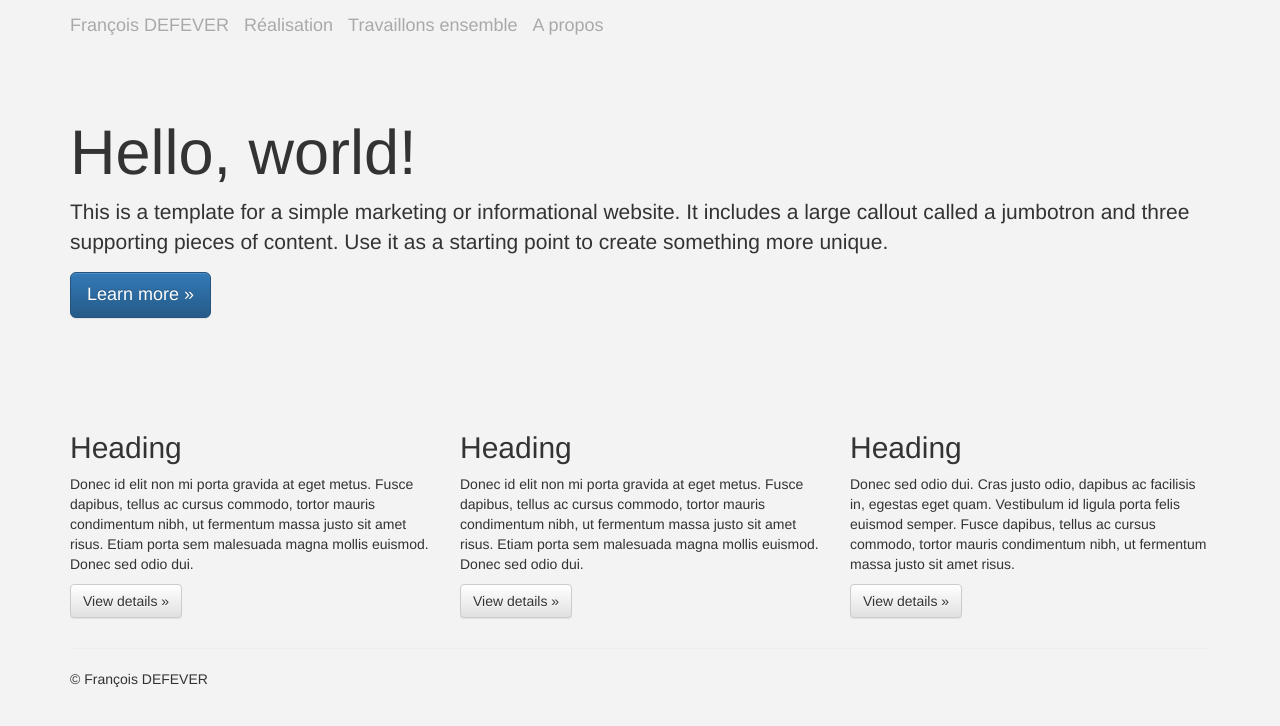
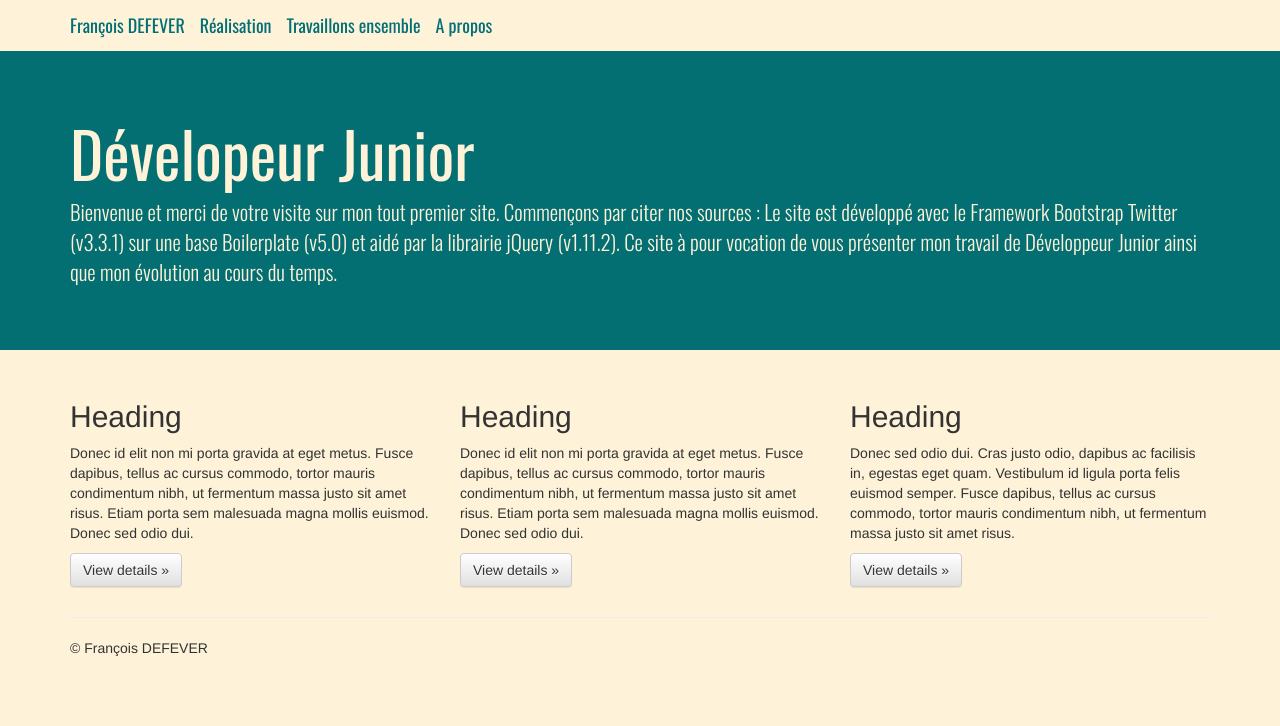
Before and after one commit to francoisdefever/francois-defever, a plain HTML site: page index.html in a window 1280 px wide. Drawn offline with nearby package versions, Linux system fonts and the light colour scheme.

Commit message:
modifying colors + font + jumbotron content

```diff
--- a/css/main.css
+++ b/css/main.css
@@ -5,21 +5,25 @@
    ========================================================================== */
 /* -------------------------------- index ----------------------------------- */
 body {
-    background-color: #F3F3F3;
+    background-color: #FEF2D8;
+
 }
 
 .navbar-fixed-top {
-    background-color: #F3F3F3;
-    color: darkgray;
+    background-color: #FEF2D8;
 }
 
 .navbar-brand {
-
-    color: darkgray;
+    font-family: "Oswald";
+    color: #036F73;
 }
 
 .jumbotron {
-    background-color: #F3F3F3;
+    background-color: #036F73;
+    color: #FEF2D8;
+    font-family: "Oswald";
 
 }
+
+
 /* -------------------------------- /index ---------------------------------- */
--- a/index.html
+++ b/index.html
@@ -24,6 +24,9 @@
     <link rel="stylesheet" href="css/bootstrap-theme.min.css">
     <link rel="stylesheet" href="css/main.css">
     <link rel="shortcut icon" type="image/x-icon" href="img/Avengers Thor.png">
+
+    <!--Police Google Font Oswald -->
+    <link href="https://fonts.googleapis.com/css?family=Oswald:400,700,300" rel="stylesheet" type="text/css">
 
     <script src="js/vendor/modernizr-2.8.3-respond-1.4.2.min.js"></script>
 </head>
@@ -64,9 +67,10 @@
     <!-- Main jumbotron for a primary marketing message or call to action -->
     <div class="jumbotron">
         <div class="container">
-            <h1>Hello, world!</h1>
-            <p>This is a template for a simple marketing or informational website. It includes a large callout called a jumbotron and three supporting pieces of content. Use it as a starting point to create something more unique.</p>
-            <p><a class="btn btn-primary btn-lg" href="#" role="button">Learn more &raquo;</a></p>
+            <h1>Dévelopeur Junior</h1>
+            <p>Bienvenue et merci de votre visite sur mon tout premier site. Commençons par citer nos sources : Le site est développé avec le Framework Bootstrap Twitter (v3.3.1) sur une base Boilerplate (v5.0) et aidé par la librairie jQuery (v1.11.2).
+            Ce site à pour vocation de vous présenter mon travail de Développeur Junior ainsi que mon évolution au cours du temps.
+                </p>
         </div>
     </div>
 
@@ -86,7 +90,8 @@
             <div class="col-md-4">
                 <h2>Heading</h2>
                 <p>Donec sed odio dui. Cras justo odio, dapibus ac facilisis in, egestas eget quam. Vestibulum id ligula porta felis euismod semper. Fusce dapibus, tellus ac cursus commodo, tortor mauris condimentum nibh, ut fermentum massa justo sit amet
-                    risus.</p>
+                    risus.
+                </p>
                 <p><a class="btn btn-default" href="#" role="button">View details &raquo;</a></p>
             </div>
         </div>
@@ -101,7 +106,8 @@
     <!-- /container -->
     <script src="//ajax.googleapis.com/ajax/libs/jquery/1.11.2/jquery.js"></script>
     <script>
-        window.jQuery || document.write('<script src="js/vendor/jquery-1.11.2.js"><\/script>')
+        window.jQuery || document.write("<script src="
+            js / vendor / jquery - 1.11.2. js "><\/script>")
     </script>
 
     <script src="js/vendor/bootstrap.min.js"></script>
@@ -109,7 +115,7 @@
     <script src="js/plugins.js"></script>
     <script src="js/main.js"></script>
 
-    <!-- Google Analytics: change UA-XXXXX-X to be your site's ID. -->
+    <!-- Google Analytics: change UA-XXXXX-X to be your site"s ID. -->
     <script>
         (function(b, o, i, l, e, r) {
             b.GoogleAnalyticsObject = l;
@@ -120,11 +126,11 @@
             b[l].l = +new Date;
             e = o.createElement(i);
             r = o.getElementsByTagName(i)[0];
-            e.src = '//www.google-analytics.com/analytics.js';
+            e.src = "//www.google-analytics.com/analytics.js";
             r.parentNode.insertBefore(e, r)
-        }(window, document, 'script', 'ga'));
-        ga('create', 'UA-XXXXX-X', 'auto');
-        ga('send', 'pageview');
+        }(window, document, "script", "ga"));
+        ga("create", "UA-XXXXX-X", "auto");
+        ga("send", "pageview");
     </script>
 </body>
 
```
Also changed, not shown: img/colors.txt (+8 -1 lines).
